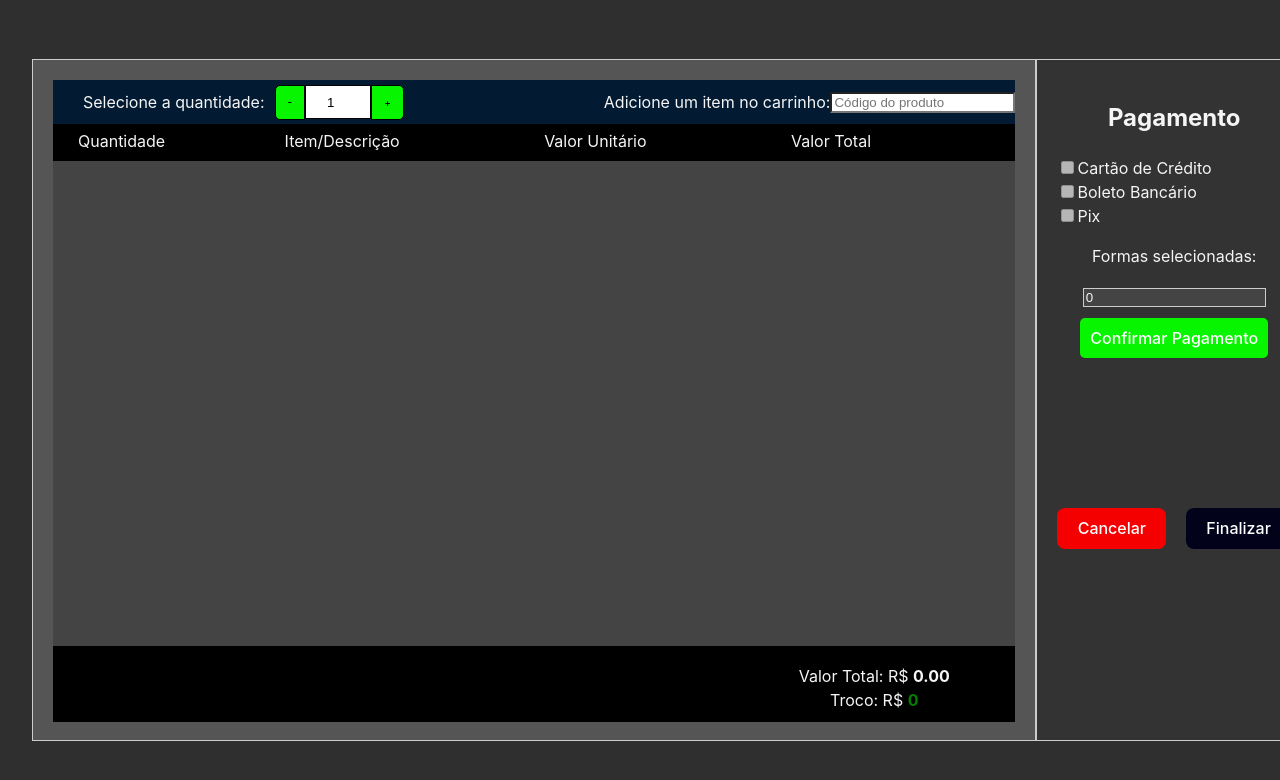
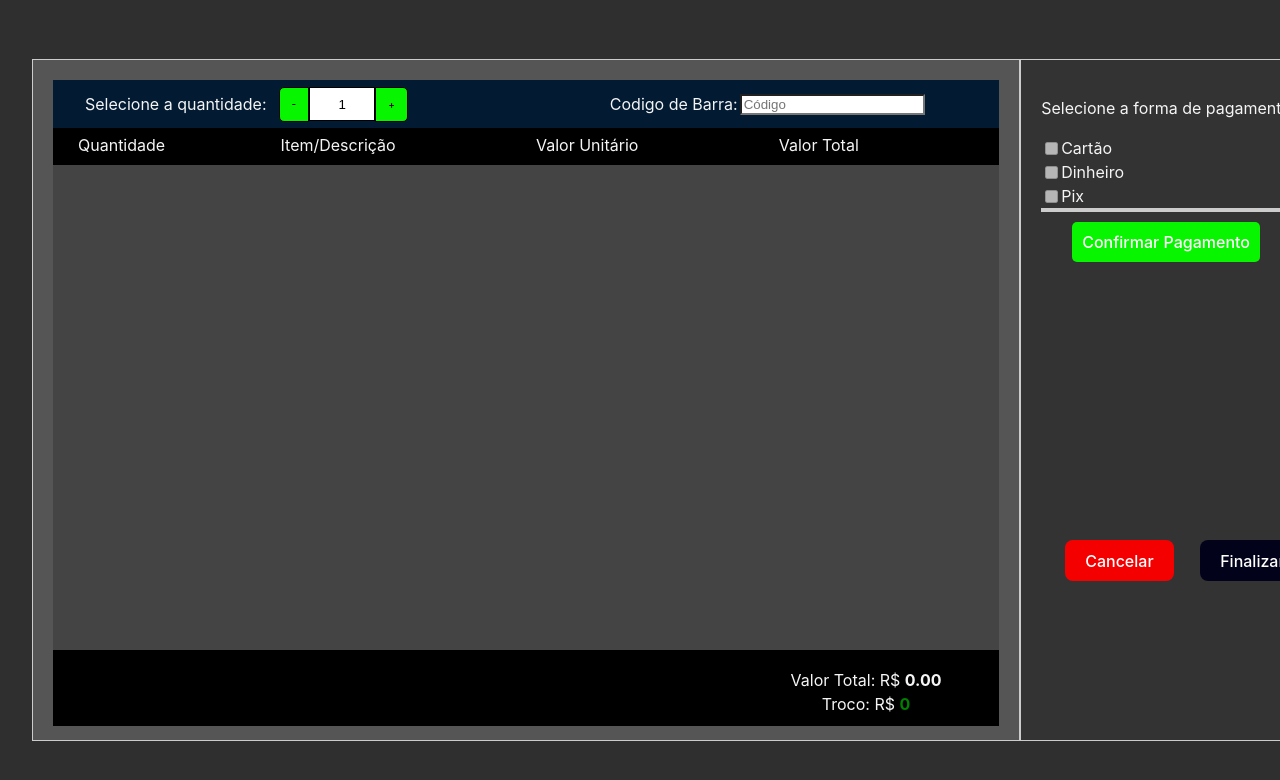
Before and after one commit to AllysonH2o/AppMercado, a React (Vite) app: page /Caixa in a window 1280 px wide. Shown: the top 780 px of the page. Built offline with nearby package versions, Linux system fonts and the light colour scheme.

Commit message:
correções

```diff
--- a/src/pages/Caixa/index.css
+++ b/src/pages/Caixa/index.css
@@ -3,6 +3,7 @@ body {
     background-color: #2f2f2f;
     color: #f5f5f5;
   }
+
   /* carrinho/pagamento */
   .container {
     display: flex;
@@ -15,6 +16,9 @@ body {
     height: 80vh;
     padding: 20px;
     border: 1px solid #ccc;
+  }
+  .s-quantidade{
+    padding: 2px;
   }
   .add-produto {
     background-color: #021b33;
@@ -224,12 +228,18 @@ body {
     -webkit-appearance: none;
     margin: 0;
   }
+  .forma-valor {
+    padding: 5px;
+  }
+  .forma-v {
+    padding: 2px;
+  }
    /* botoes cancelar/finalizar */
-  .c-pagamento {
+  .c-compra {
     background-color: #f50000;
     color: white;
   }
-  .c-pagamento:hover {
+  .c-compra:hover {
     background-color: #ad0000;
   }
   .f-compra {
@@ -239,7 +249,59 @@ body {
   .f-compra:hover {
     background-color: #090b4b;
   }
-  .c-pagamento,
   .f-compra {
-    margin-top: 150px;
+    position: absolute;
+    top: 540px;
+    left: 1200px;
   }
+  .c-compra {
+    position: absolute;
+    top: 540px;
+    left: 1065px;
+  }
+  /* botoes cancelar/finalizar */
+  .c-c {
+    color: black;
+  }
+  .modal-overlay {
+    position: fixed;
+    top: 0;
+    left: 0;
+    width: 100%;
+    height: 100%;
+    background: rgba(0, 0, 0, 0.5);
+    display: flex;
+    justify-content: center;
+    align-items: center;
+    z-index: 1000;
+  }
+
+  .modal {
+    background: white;
+    padding: 20px;
+    border-radius: 5px;
+    text-align: center;
+  }
+
+  .modal-buttons {
+    display: flex;
+    justify-content: space-between;
+    margin-top: 20px;
+  }
+
+  .modal-cancelar, .modal-confirmar {
+    padding: 10px 20px;
+    border: none;
+    border-radius: 5px;
+    cursor: pointer;
+  }
+
+  .modal-cancelar {
+    background-color: #f44336; /* Vermelho */
+    color: white;
+  }
+
+  .modal-confirmar {
+    background-color: #4CAF50; /* Verde */
+    color: white;
+  }
--- a/src/pages/Caixa/index.jsx
+++ b/src/pages/Caixa/index.jsx
@@ -4,80 +4,116 @@ import './index.css';
 function App() {
   // Declaração dos estados do componente
   const [produtos, setProdutos] = useState([]); // Armazena os produtos no carrinho
-  const [formasPagamento, setFormasPagamento] = useState([]); // Armazena as formas de pagamento selecionadas
+  const [formasPagamento, setFormasPagamento] = useState([]);  // Armazena as formas de pagamento selecionadas
   const [codigoProduto, setCodigoProduto] = useState(''); // Armazena o código do produto a ser adicionado
-  const [quantidadeProduto, setQuantidadeProduto] = useState(1); // Armazena a quantidade do produto
-  const [valorPago, setValorPago] = useState(0); // Armazena o valor pago pelo cliente
+  const [quantidadeProduto, setQuantidadeProduto] = useState(1);  // Armazena a quantidade do produto
+  const [valoresPagos, setValoresPagos] = useState({}); // Armazena o valor pago pelo cliente
   const [troco, setTroco] = useState(0); // Armazena o troco a ser devolvido
   const [valorTotal, setValorTotal] = useState(0); // Armazena o valor total do carrinho
+  const [valorPagoTotal, setValorPagoTotal] = useState(0); // Armazena o valor total pago
+  const [isValorTotalPago, setIsValorTotalPago] = useState(false); // Armazena o valor total que foi pago
+  const [showModalCancelar, setShowModalCancelar] = useState(false); // Estado para o modal de cancelamento
+  const [showModal, setShowModal] = useState(false); // Estado para o modal de finalizar
 
-  // Efeito para atualizar o valor total sempre que a lista de produtos mudar
+
   useEffect(() => {
     setValorTotal(calcularValorTotal());
   }, [produtos]);
+  useEffect(() => {
+    if (produtos.length === 0) {
+      // Limpa as formas de pagamento e os valores pagos se a lista de produtos estiver vazia
+      setFormasPagamento([]);
+      setValoresPagos({});
+    }
+  }, [produtos]);
 
+  useEffect(() => {
+    // Atualiza o valor pago total sempre que os valores pagos forem alterados
+    const totalPago = Object.values(valoresPagos).reduce(
+      (acc, valor) => acc + parseFloat(valor || 0),
+      0
+    );
+    setValorPagoTotal(totalPago);
+  }, [valoresPagos]);
    // Função para calcular o valor total do carrinho
   const calcularValorTotal = () => {
     return produtos.reduce((total, produto) => total + (produto.quantidade * produto.valorUnitario), 0);
   };
-
-  // Função para lidar com a mudança nas formas de pagamento
+  //formatação do campos de formas de pagamento
+  const handleValorPagoChange = (formaPagamento, event) => {
+    const valor = event.target.value.replace(/\D/g, ''); // Remove caracteres não numéricos
+    const valorEmCentavos = (Number(valor) / 100).toFixed(2); // Converte para valor com 2 casas decimais
+    setValoresPagos((prevState) => ({
+      ...prevState,
+      [formaPagamento]: valorEmCentavos, // Atualiza o valor pago por cada forma de pagamento
+    }));
+  };
+  // Função que lida com a mudança na forma de pagamento
   const handleFormaPagamentoChange = (event) => {
     const formaPagamento = event.target.value;
     if (event.target.checked) {
-      // Adiciona a forma de pagamento se estiver marcada
+      // Se o checkbox estiver marcado, adiciona a forma de pagamento à lista
       setFormasPagamento([...formasPagamento, formaPagamento]);
     } else {
-      // Remove a forma de pagamento se estiver desmarcada
+      // Se o checkbox estiver desmarcado, remove a forma de pagamento da lista
       setFormasPagamento(formasPagamento.filter((item) => item !== formaPagamento));
+
+      // Atualiza os valores pagos, removendo a forma de pagamento correspondente
+      setValoresPagos((prevState) => {
+        const updated = { ...prevState };
+        delete updated[formaPagamento]; // Remove o valor pago relacionado à forma de pagamento desmarcada
+        return updated;
+      });
     }
   };
 
-  // Função para atualizar o código do produto
+  // Função que lida com a mudança no código do produto
   const handleCodigoProdutoChange = (event) => {
-    setCodigoProduto(event.target.value);
+    setCodigoProduto(event.target.value); // Atualiza o estado com o valor digitado no campo de código do produto
   };
 
-  // Função para atualizar a quantidade do produto
+  // Função para lidar com a mudança na quantidade, permitindo apenas números
   const handleQuantidadeProdutoChange = (event) => {
-    setQuantidadeProduto(Math.max(1, parseInt(event.target.value, 10) || 1));
+    const valor = event.target.value;
+
+    // Verifica se o valor contém apenas números e é maior ou igual a 1
+    if (/^\d*$/.test(valor)) {  // Apenas números
+      setQuantidadeProduto(valor === '' ? '' : Math.max(1, parseInt(valor, 10))); // Garante que o valor seja >= 1
+    }
   };
-
   // Função para adicionar um produto quando a tecla Enter é pressionada
   const handleCodigoProdutoKeyDown = (event) => {
     if (event.key === 'Enter') {
       adicionarProduto(codigoProduto, quantidadeProduto);
-      // Limpa os campos após adicionar o produto
       setCodigoProduto('');
       setQuantidadeProduto(1);
     }
   };
-
   // Função para adicionar um produto ao carrinho
   const adicionarProduto = (codigo, quantidade) => {
-    const produtoExistente = produtos.find(p => p.codigo === codigo); // Verifica se o produto já existe
+    const produtoExistente = produtos.find(p => p.codigo === codigo);
+    if (quantidade < 1) {
+      alert("A quantidade deve ser pelo menos 1.");
+      return; // Não será adiconado item no carrinho
+    }
     if (produtoExistente) {
-      // Se existir, atualiza a quantidade
       setProdutos(produtos.map(p =>
         p.codigo === codigo ? { ...p, quantidade: p.quantidade + quantidade } : p
       ));
     } else {
-      // Se não existir, cria um novo produto
       const novoProduto = {
         codigo: codigo,
         descricao: `Produto ${codigo}`,
         quantidade: quantidade,
-        valorUnitario: 10.00 // Define um valor fixo para o produto
+        valorUnitario: 10.00 // Valor fixo para o produto
       };
       setProdutos([...produtos, novoProduto]); // Adiciona o novo produto ao carrinho
     }
   };
-
   // Função para remover um produto do carrinho
   const removerProduto = (index) => {
-    setProdutos(produtos.filter((_, i) => i !== index)); // Filtra o produto a ser removido
+    setProdutos(produtos.filter((_, i) => i !== index));
   };
-
   // Função para aumentar a quantidade de um produto
   const aumentarQuantidade = (index) => {
     setProdutos(produtos.map((produto, i) => {
@@ -87,39 +123,72 @@ function App() {
       return produto;
     }));
   };
-
   // Função para diminuir a quantidade de um produto
   const diminuirQuantidade = (index) => {
     setProdutos(produtos.map((produto, i) => {
       if (i === index) {
-        return { ...produto, quantidade: Math.max(produto.quantidade - 1, 1) }; // Decrementa a quantidade, garantindo que seja pelo menos 1
+        return { ...produto, quantidade: Math.max(produto.quantidade - 1, 1) };// Decrementa a quantidade, garantindo que seja pelo menos 1
       }
       return produto;
     }));
   };
-
   // Função para confirmar o pagamento
   const confirmarPagamento = () => {
-    if (valorPago >= valorTotal) {
+    if (valorPagoTotal >= valorTotal)  {
       // Se o valor pago é suficiente
-      const novoTroco = (valorPago - valorTotal).toFixed(2); // Calcula o troco
+      const novoTroco = (valorPagoTotal - valorTotal).toFixed(2); // Calcula o troco
       setTroco(novoTroco); // Atualiza o estado do troco
       alert(`Pagamento confirmado! Troco: R$ ${novoTroco}`); // Notifica o usuário
-      setProdutos([]); // Limpa o carrinho
-      setValorPago(0); // Reseta o valor pago
-      setValorTotal(0); // Reseta o valor total
+
+      // Zera a exibição do valor total (sem alterar os produtos)
+      setIsValorTotalPago(true);
+
+      setValoresPagos({}); // Reseta o valor pago
+      setFormasPagamento([]); // Reseta o valor total
     } else {
       // Se o valor não é suficiente
-      alert(`O valor não é suficiente. Total: R$ ${valorTotal.toFixed(2)}`); // Notifica o usuário
+      alert(`O valor pago não é suficiente. Total: R$ ${valorTotal.toFixed(2)}`);  // Notifica o usuário
+    }
+    //(valorTotal === 0 && produtos.length === 0)
+  };
+  //Função do modal cancelar
+  const handleCancelarClick = () => {
+    setShowModalCancelar(true); // Abre o modal ao clicar em "Cancelar"
+  };
+  const confirmarCancelar = () => {
+    setProdutos([]); // Limpa todos os itens da lista
+    setShowModalCancelar(false);
+  };
+  const cancelarModalCancelar = () => {
+    setShowModalCancelar(false); // Fecha o modal sem fazer nada
+  };
+  //Fução do modal finalizar
+  const handleFinalizarClick = () => {
+    // Se o valor total for zero e não houver produtos, exibe alerta
+    if (produtos.length === 0 && valorTotal === 0) {
+      alert("Ainda não foram adicionados itens no carrinho."); // Se não houver produtos e o valor total for zero
+    } else if ( valorTotal === 0) {
+      alert("Ainda não foi feita a compra."); // Se o valor total for maior que zero
+    } else {
+      setShowModal(true); // Abre o modal de confirmação se o valor total for igual a zero
     }
 };
 
-  // Função para finalizar a compra e zerar o troco
-  const finalizarCompra = () => {
+
+  const confirmarCompra = () => {
+    setProdutos([]); // Limpa todos os itens da lista
     setTroco(0); // Zera o troco
+    setValorPagoTotal(0); // Zera o valor total pago
+    setValoresPagos({}); // Limpa os valores pagos por cada forma de pagamento
     setFormasPagamento([]); // Limpa as formas de pagamento
-    // Aqui você pode adicionar outras lógicas para finalizar a compra, se necessário
+    setIsValorTotalPago(false); // Reseta o estado que controla a exibição do valor total
+    setShowModal(false); // Fecha o modal
   };
+
+  const cancelarCompraModal = () => {
+    setShowModal(false); // Fecha o modal sem fazer nada
+  };
+
 
   return (
     <div className="container">
@@ -127,26 +196,28 @@ function App() {
         <div className="add-produto" style={{ display: 'flex', alignItems: 'center', width: '100%' }}>
           <div style={{ flex: '1 1 25%', display: 'flex', alignItems: 'center',marginLeft: '20px' }}>
             <p className="s-quantidade" style={{ margin: '10px' }}>Selecione a quantidade:</p>
-            <button className="a-diminuir" onClick={() => setQuantidadeProduto(Math.max(1, quantidadeProduto - 1))}>-</button>
+            <button className="a-diminuir" onClick={() => setQuantidadeProduto(Math.max(1, quantidadeProduto - 1))} disabled={isValorTotalPago || valorTotal === 0 && produtos.length > 0}>-</button>
             <input
-              type="number"
+              type="text"
               placeholder="Quantidade"
               className="a-quant"
               value={quantidadeProduto}
               onChange={handleQuantidadeProdutoChange}
               style={{ width: '60px', textAlign: 'center', margin: '0' }}
+              disabled={isValorTotalPago || valorTotal === 0 && produtos.length > 0}
             />
-            <button className="a-aumentar" onClick={() => setQuantidadeProduto(quantidadeProduto + 1)}>+</button>
+            <button className="a-aumentar" onClick={() => setQuantidadeProduto(prev => Number(prev) + 1)} disabled={isValorTotalPago || valorTotal === 0 && produtos.length > 0}>+</button>
           </div>
 
           <div style={{ flex: '1 1 75%', display: 'flex', alignItems: 'center', marginLeft: '200px' }}>
-            <p className="s-quantidade" style={{ margin: '0' }}>Adicione um item no carrinho:</p>
+            <p className="s-quantidade" style={{ margin: '0' }}>Codigo de Barra:</p>
             <input
-              placeholder="Código do produto"
+              placeholder="Código"
               type="text"
               value={codigoProduto}
               onChange={handleCodigoProdutoChange}
               onKeyDown={handleCodigoProdutoKeyDown}
+              disabled={isValorTotalPago || valorTotal === 0 && produtos.length > 0}
             />
           </div>
         </div>
@@ -175,71 +246,83 @@ function App() {
                     <span className="descr">{produto.descricao}</span>
                     <span className="unit">R$ {produto.valorUnitario.toFixed(2)}</span>
                     <span className="total">R$ {(produto.quantidade * produto.valorUnitario).toFixed(2)}</span>
-                    <button className="remover" onClick={() => removerProduto(index)}>X</button>
+                    <button className="remover" onClick={() => removerProduto(index)} disabled={isValorTotalPago || valorTotal === 0}>X</button>
                   </li>
                   <hr />
                 </React.Fragment>
               ))}
             </ul>
-            <span className="valort">Valor Total: R$ <span id="valorTotal">{valorTotal.toFixed(2)}</span></span>
+            <span className="valort">Valor Total: R$ <span id="valorTotal">{isValorTotalPago ? "0.00" : valorTotal.toFixed(2)}</span></span>
             <span className="valort">Troco: R$ <span id="troco">{troco}</span></span>
           </div>
         </div>
       </div>
       <div className="o-pagamento">
-        <h2>Pagamento</h2>
-        <div className="forma-pagamento">
+        <p>Selecione a forma de pagamento</p>
+
+        {["Cartão", "Dinheiro", "Pix"].map((forma) => (
+          <div key={forma} className="forma-pagamento" >
             <input
               type="checkbox"
-    id="cartao"
+              id={forma}
               name="pagamento"
-    value="cartao"
-    checked={formasPagamento.includes("cartao")}
+              value={forma}
+              checked={formasPagamento.includes(forma)}
               onChange={handleFormaPagamentoChange}
-    disabled={produtos.length === 0}
+              disabled={produtos.length === 0 || isValorTotalPago || valorTotal === 0}
             />
-  <label htmlFor="cartao">Cartão de Crédito</label>
+            <label htmlFor={forma}>{forma}</label>
           </div>
-<div className="forma-pagamento">
+        ))}
+        <hr />
+        {formasPagamento.map((forma) => (
+          <div key={forma} className="forma-valor" style={{ display: 'flex', justifyContent: 'flex-end', alignItems: 'center' }}>
+            <label className="forma-v" htmlFor={`valorPago-${forma}`}>{forma}:</label>
             <input
-    type="checkbox"
-    id="boleto"
-    name="pagamento"
-    value="boleto"
-    checked={formasPagamento.includes("boleto")}
-    onChange={handleFormaPagamentoChange}
-    disabled={produtos.length === 0}
+              type="text"
+              id={`valorPago-${forma}`}
+              placeholder={`Valor pago em ${forma}`}
+              value={valoresPagos[forma] || ''}
+              onChange={(e) => handleValorPagoChange(forma, e)}
             />
-  <label htmlFor="boleto">Boleto Bancário</label>
           </div>
-<div className="forma-pagamento">
-  <input
-    type="checkbox"
-    id="pix"
-    name="pagamento"
-    value="pix"
-    checked={formasPagamento.includes("pix")}
-    onChange={handleFormaPagamentoChange}
-    disabled={produtos.length === 0}
-  />
-  <label htmlFor="pix">Pix</label>
+        ))}
+        <hr />
+        <button className="pagamento-button" onClick={confirmarPagamento} disabled={isValorTotalPago || valorTotal === 0}>
+          Confirmar Pagamento
+        </button>
+
+        <div >
+    <button className="c-compra" onClick={handleCancelarClick} disabled={isValorTotalPago || valorTotal === 0}>Cancelar</button>
+    <button className="f-compra" onClick={handleFinalizarClick}>Finalizar</button>
   </div>
-<div>
-  <p>Formas selecionadas: {formasPagamento.join(', ')}</p>
+  {showModal && (
+  <div className="modal-overlay">
+    <div className="modal">
+      <h2 className='c-c'>Confirmação</h2>
+      <p className='c-c'>Tem certeza que deseja finalizar a compra?</p>
+      <div className="modal-buttons">
+        <button onClick={cancelarCompraModal} className="modal-cancelar">Cancelar</button>
+        <button onClick={confirmarCompra}  disabled={!isValorTotalPago}
+         className="modal-confirmar">Confirmar</button>
       </div>
-        <input
-        type="number"
-        id="valorPago"
-        placeholder="Valor a ser pago"
-        value={valorPago}
-        onChange={(e) => setValorPago(Math.max(0, parseFloat(e.target.value) || 0))}
-        disabled={formasPagamento.length === 0}
-        />
-        <button className="pagamento-button" onClick={confirmarPagamento}>Confirmar Pagamento</button>
-        <div style={{ display: 'flex', justifyContent: 'space-between' }}>
-    <button className="c-pagamento" >Cancelar</button>
-    <button className="f-compra" onClick={finalizarCompra}>Finalizar</button>
     </div>
+  </div>
+)}
+{showModalCancelar && (
+  <div className="modal-overlay">
+    <div className="modal">
+      <h2 className='c-c'>Atenção</h2>
+      <p className='c-c'>Tem certeza que deseja limpar a lista?</p>
+      <div className="modal-buttons">
+        <button onClick={cancelarModalCancelar} className="modal-cancelar">Cancelar</button>
+        <button onClick={confirmarCancelar} className="modal-confirmar">Confirmar</button>
+      </div>
+    </div>
+  </div>
+)}
+
+
       </div>
     </div>
   );
```
Lines whose indentation alone changed are shown as unchanged.
